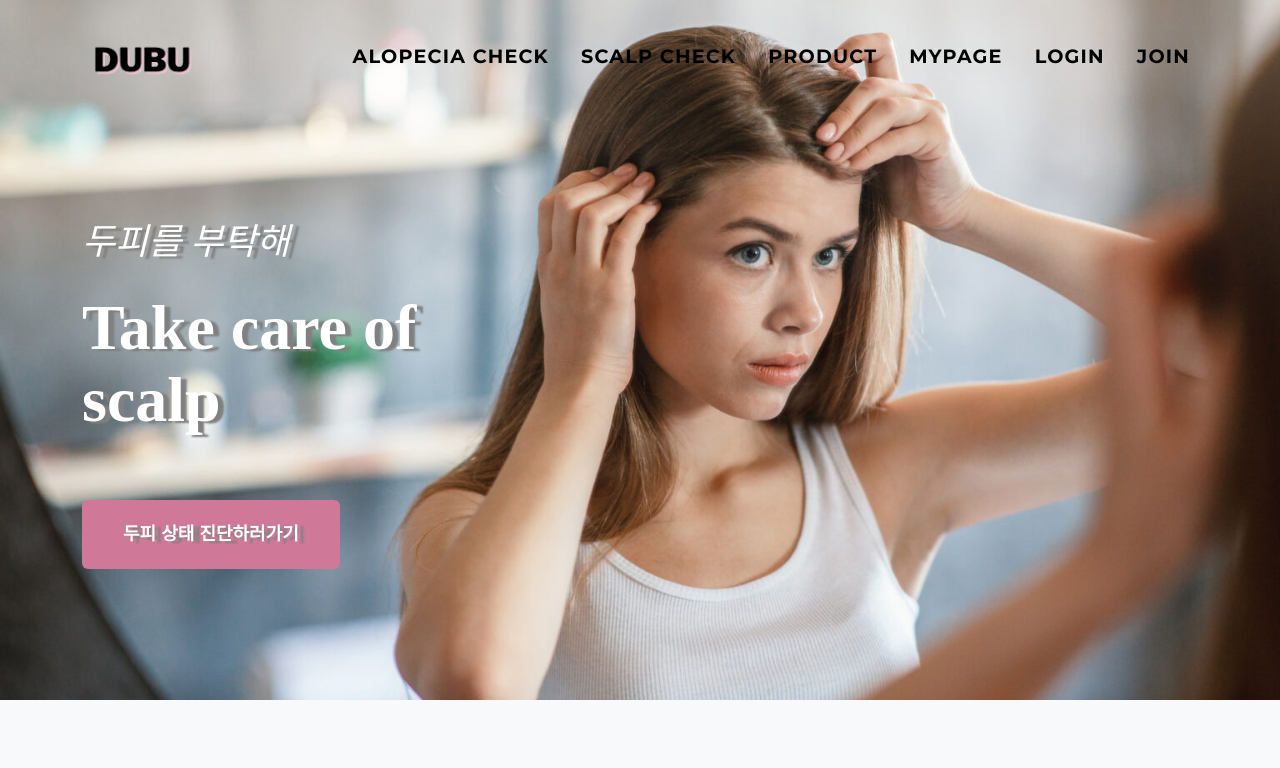
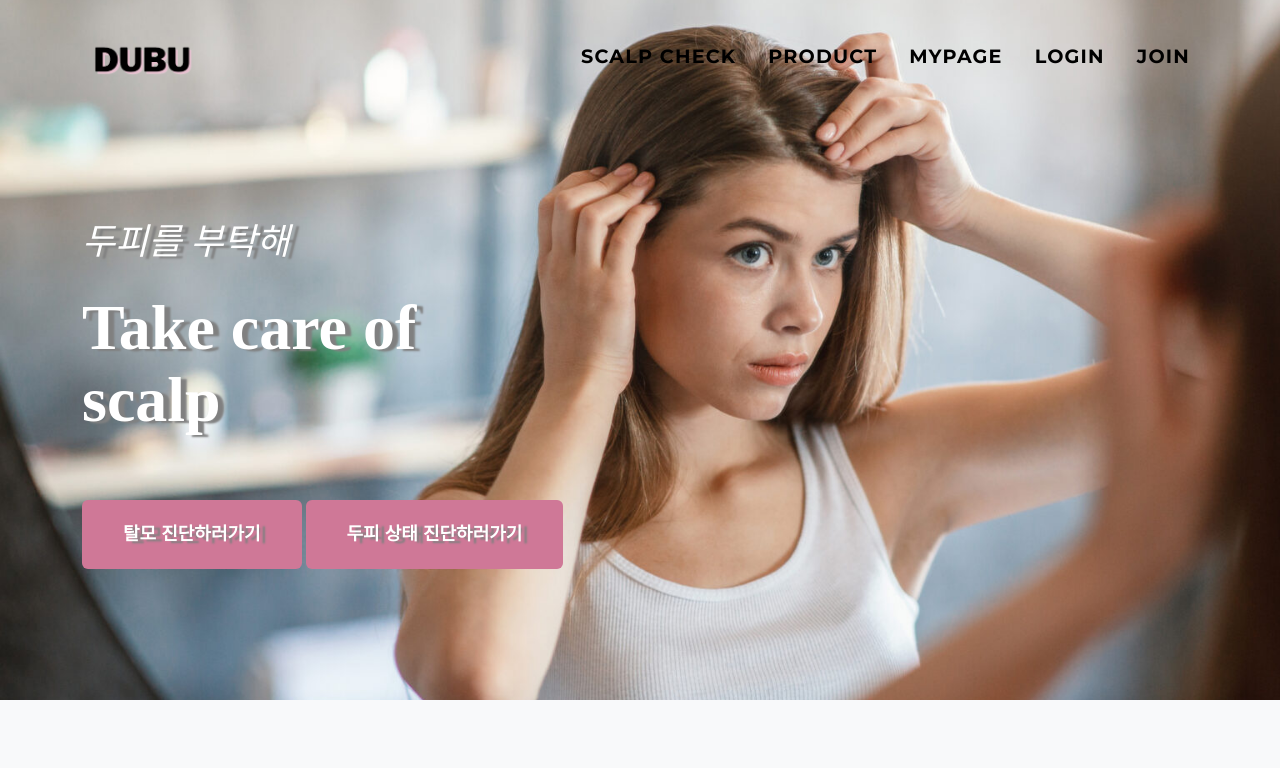
Before and after one commit to khyunse0/dubuPJT, a Django app: page / in a window 1280 px wide. Shown: the top 768 px of the page. Run offline with Django 4.2, Linux system fonts and the light colour scheme; some libraries are stand-ins or nearby versions.

Commit message:
Update index.html

```diff
--- a/rootWEB/mainApp/templates/mainpage/index.html
+++ b/rootWEB/mainApp/templates/mainpage/index.html
@@ -32,7 +32,6 @@
                 </button>
                 <div class="collapse navbar-collapse" id="navbarResponsive">
                     <ul class="navbar-nav text-uppercase ms-auto py-4 py-lg-0">
-                        <li class="nav-item"><a class="nav-link" href="#">Alopecia Check</a></li>
                         <li class="nav-item"><a class="nav-link" href="./scalp">Scalp Check</a></li>
                         <li class="nav-item"><a class="nav-link" href="./shampoo">Product</a></li>
                         <li class="nav-item"><a class="nav-link" href="./my">Mypage</a></li>
@@ -55,6 +54,7 @@
             <div class="container" >
                 <div class="masthead-subheading" >두피를 부탁해</div>
                 <div class="masthead-heading" style="font-family:'가나초콜릿' ">Take care of <br>scalp</div>
+                <a class="btn btn-primary btn-xl text-uppercase " href="#">탈모 진단하러가기</a>
                 <a class="btn btn-primary btn-xl text-uppercase " href="./check">두피 상태 진단하러가기</a>
             </div>
         </header>
```
